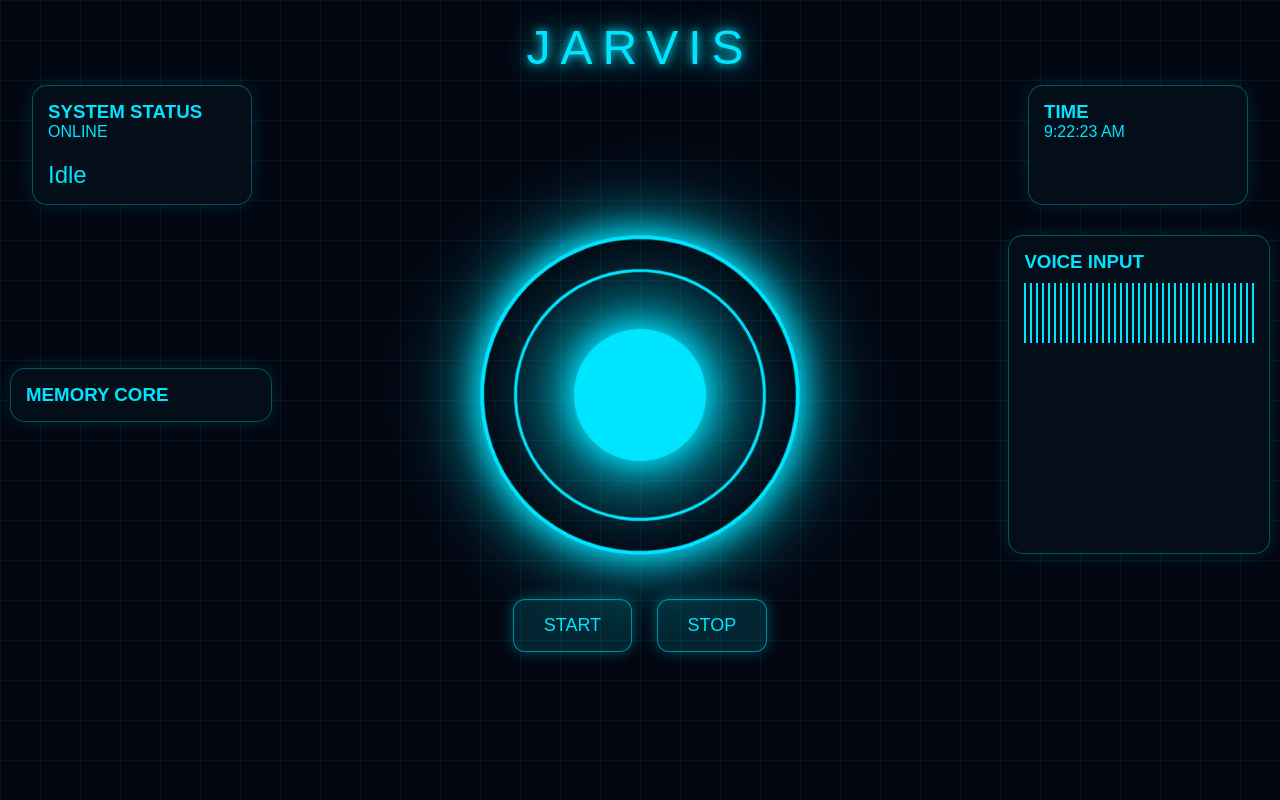
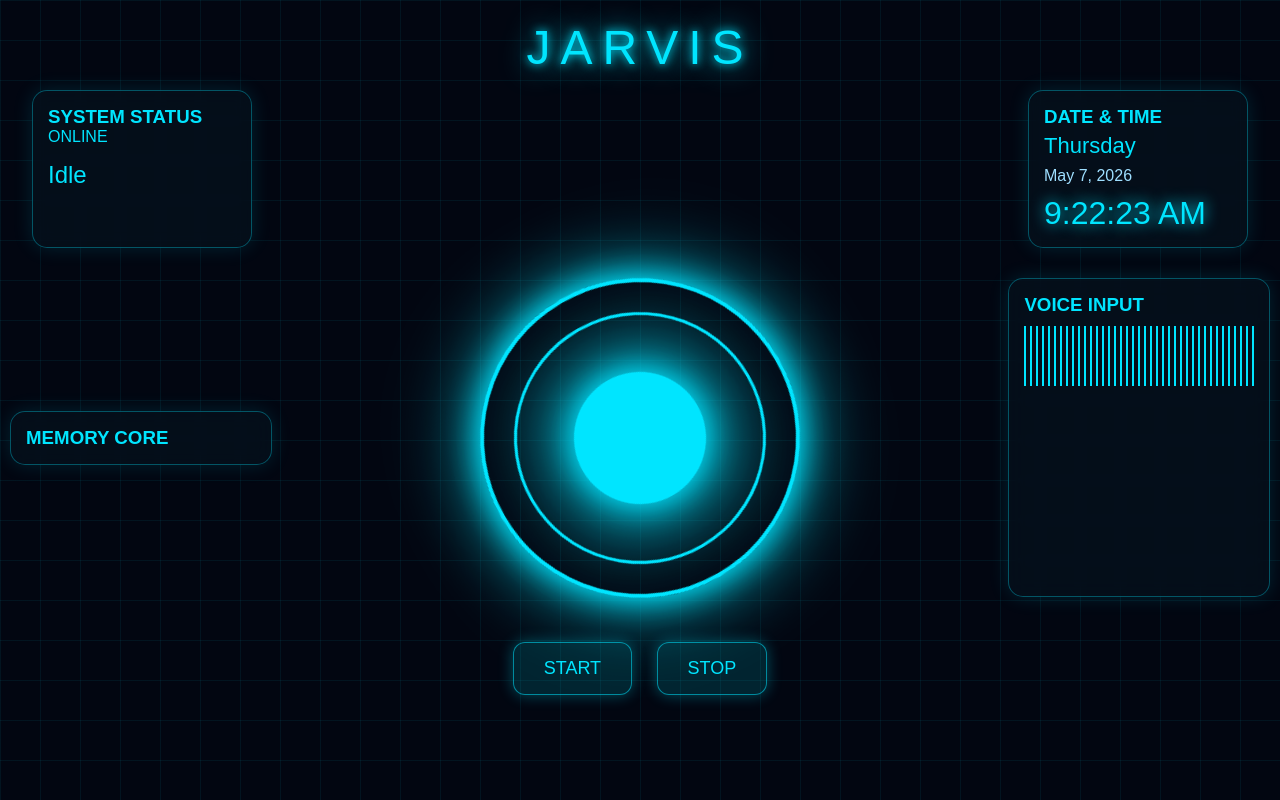
Before and after one commit to sumanth284/jarvis, a plain HTML site: page index.html in a window 1280 px wide. Drawn offline with Linux system fonts and the light colour scheme.

Commit message:
Update index.html

```diff
--- a/index.html
+++ b/index.html
@@ -21,7 +21,7 @@
   color:#00e5ff;
 }
 
-/* BACKGROUND GRID */
+/* GRID BACKGROUND */
 
 body::before{
   content:"";
@@ -41,10 +41,11 @@
   position:relative;
   z-index:2;
   width:100%;
-  height:100vh;
+  min-height:100vh;
   display:flex;
   flex-direction:column;
   align-items:center;
+  padding-bottom:40px;
 }
 
 /* TITLE */
@@ -59,14 +60,16 @@
   0 0 30px #00e5ff;
 }
 
-/* TOP STATUS */
+/* TOPBAR */
 
 .topbar{
   width:95%;
   display:flex;
   justify-content:space-between;
-  margin-top:10px;
+  margin-top:15px;
 }
+
+/* PANEL */
 
 .panel{
   border:1px solid #00e5ff55;
@@ -79,27 +82,45 @@
 
 .small{
   width:220px;
-  min-height:100px;
+  min-height:120px;
+}
+
+/* TIME PANEL */
+
+#day{
+  font-size:22px;
+  margin-top:5px;
+}
+
+#date{
+  margin-top:8px;
+  color:#9edfff;
+}
+
+#clock{
+  margin-top:10px;
+  font-size:32px;
+  text-shadow:0 0 15px #00e5ff;
 }
 
 /* CENTER AREA */
 
 .center{
+  width:100%;
   display:flex;
-  width:100%;
   justify-content:space-between;
   align-items:center;
   margin-top:20px;
 }
 
-/* SIDE PANELS */
+/* SIDE */
 
 .side{
   width:22%;
   padding:10px;
 }
 
-/* CORE */
+/* CORE AREA */
 
 .core-area{
   width:56%;
@@ -108,11 +129,15 @@
   align-items:center;
 }
 
+/* REACTOR CORE */
+
 .core{
 
   width:320px;
   height:320px;
+
   border-radius:50%;
+
   position:relative;
 
   border:4px solid #00e5ff;
@@ -154,7 +179,7 @@
 /* STATUS */
 
 #status{
-  margin-top:20px;
+  margin-top:15px;
   font-size:24px;
 }
 
@@ -240,14 +265,25 @@
 <div class="topbar">
 
 <div class="panel small">
+
 <h3>SYSTEM STATUS</h3>
+
 <p>ONLINE</p>
+
 <p id="status">Idle</p>
+
 </div>
 
 <div class="panel small">
-<h3>TIME</h3>
+
+<h3>DATE & TIME</h3>
+
+<p id="day"></p>
+
+<p id="date"></p>
+
 <p id="clock"></p>
+
 </div>
 
 </div>
@@ -303,34 +339,74 @@
 let recognition;
 let isListening = false;
 
-// CLOCK
+/* DATE & TIME */
 
-setInterval(()=>{
+function updateDateTime(){
+
+  const now = new Date();
+
+  const days = [
+    "Sunday",
+    "Monday",
+    "Tuesday",
+    "Wednesday",
+    "Thursday",
+    "Friday",
+    "Saturday"
+  ];
+
+  document.getElementById("day").innerText =
+    days[now.getDay()];
+
+  const options = {
+    day:"numeric",
+    month:"long",
+    year:"numeric"
+  };
+
+  document.getElementById("date").innerText =
+    now.toLocaleDateString(
+      "en-US",
+      options
+    );
 
   document.getElementById("clock").innerText =
-  new Date().toLocaleTimeString();
+    now.toLocaleTimeString(
+      "en-US",
+      {
+        hour:"numeric",
+        minute:"2-digit",
+        second:"2-digit",
+        hour12:true
+      }
+    );
+}
 
-},1000);
+setInterval(updateDateTime,1000);
 
-// STATUS
+updateDateTime();
+
+/* STATUS */
 
 function setStatus(text){
 
   document.getElementById("status").innerText = text;
 }
 
-// LOGS
+/* LOGS */
 
 function addLog(text){
 
-  let logs = document.getElementById("logs");
+  let logs =
+    document.getElementById("logs");
 
-  logs.innerHTML += "<div>" + text + "</div>";
+  logs.innerHTML +=
+    "<div>" + text + "</div>";
 
   logs.scrollTop = logs.scrollHeight;
 }
 
-// SPEAK
+/* SPEAK */
 
 function speak(text){
 
@@ -359,7 +435,7 @@
   speechSynthesis.speak(speech);
 }
 
-// MEMORY SAVE
+/* MEMORY */
 
 function rememberFact(fact){
 
@@ -377,16 +453,12 @@
   updateMemoryUI();
 }
 
-// MEMORY LOAD
-
 function getMemory(){
 
   return JSON.parse(
     localStorage.getItem("jarvis_memory") || "[]"
   );
 }
-
-// MEMORY UI
 
 function updateMemoryUI(){
 
@@ -406,14 +478,16 @@
   });
 }
 
-// MATCH
+/* MATCH */
 
 function match(text,arr){
 
-  return arr.some(k=>text.includes(k));
+  return arr.some(
+    k=>text.includes(k)
+  );
 }
 
-// COMMAND ENGINE
+/* COMMAND ENGINE */
 
 function processCommand(raw){
 
@@ -421,11 +495,9 @@
 
   addLog("User: " + text);
 
-  // MEMORY SAVE
+  /* MEMORY SAVE */
 
-  if(
-    text.startsWith("remember")
-  ){
+  if(text.startsWith("remember")){
 
     let fact = text
       .replace("remember that","")
@@ -442,7 +514,7 @@
     }
   }
 
-  // MEMORY RECALL
+  /* MEMORY RECALL */
 
   if(
     match(text,[
@@ -469,19 +541,28 @@
     return;
   }
 
-  // TIME
+  /* TIME */
 
   if(text.includes("time")){
 
     let time =
-    new Date().toLocaleTimeString();
+      new Date().toLocaleTimeString(
+        "en-US",
+        {
+          hour:"numeric",
+          minute:"2-digit",
+          hour12:true
+        }
+      );
 
-    speak("The time is " + time);
+    speak(
+      "The time is " + time
+    );
 
     return;
   }
 
-  // YOUTUBE
+  /* YOUTUBE */
 
   if(text.includes("youtube")){
 
@@ -494,7 +575,7 @@
     return;
   }
 
-  // IDENTITY
+  /* IDENTITY */
 
   if(
     match(text,[
@@ -510,7 +591,7 @@
     return;
   }
 
-  // STOP
+  /* STOP */
 
   if(
     match(text,[
@@ -527,14 +608,14 @@
     return;
   }
 
-  // DEFAULT
+  /* DEFAULT */
 
   speak(
     "Command not recognized."
   );
 }
 
-// START
+/* START */
 
 function startJarvis(){
 
@@ -562,7 +643,7 @@
   speak("Jarvis activated.");
 }
 
-// STOP
+/* STOP */
 
 function stopJarvis(){
 
@@ -576,7 +657,7 @@
   setStatus("Idle");
 }
 
-// LISTEN LOOP
+/* LISTEN LOOP */
 
 function startListening(){
 
@@ -612,7 +693,7 @@
   };
 }
 
-// LOAD MEMORY
+/* LOAD MEMORY */
 
 updateMemoryUI();
 
```
Lines whose indentation alone changed are shown as unchanged.
